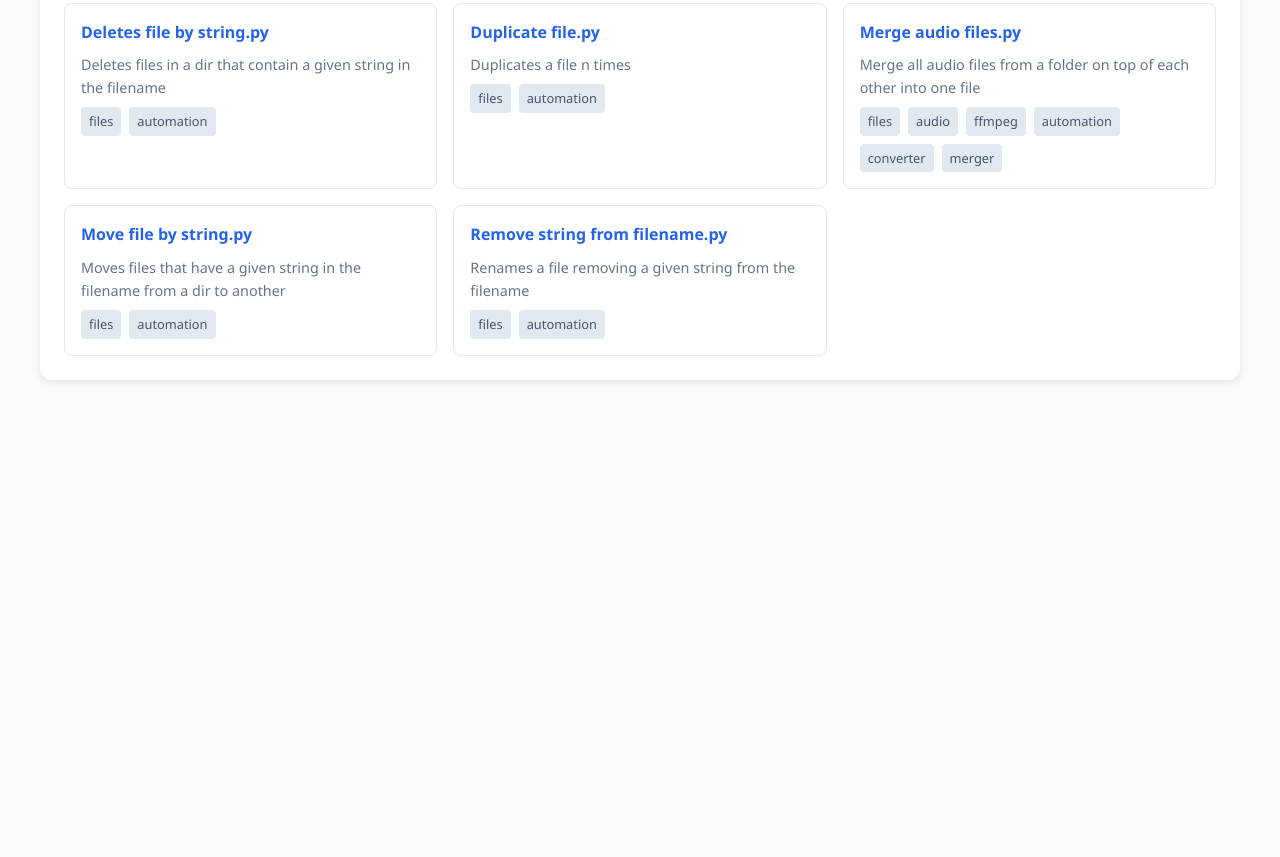
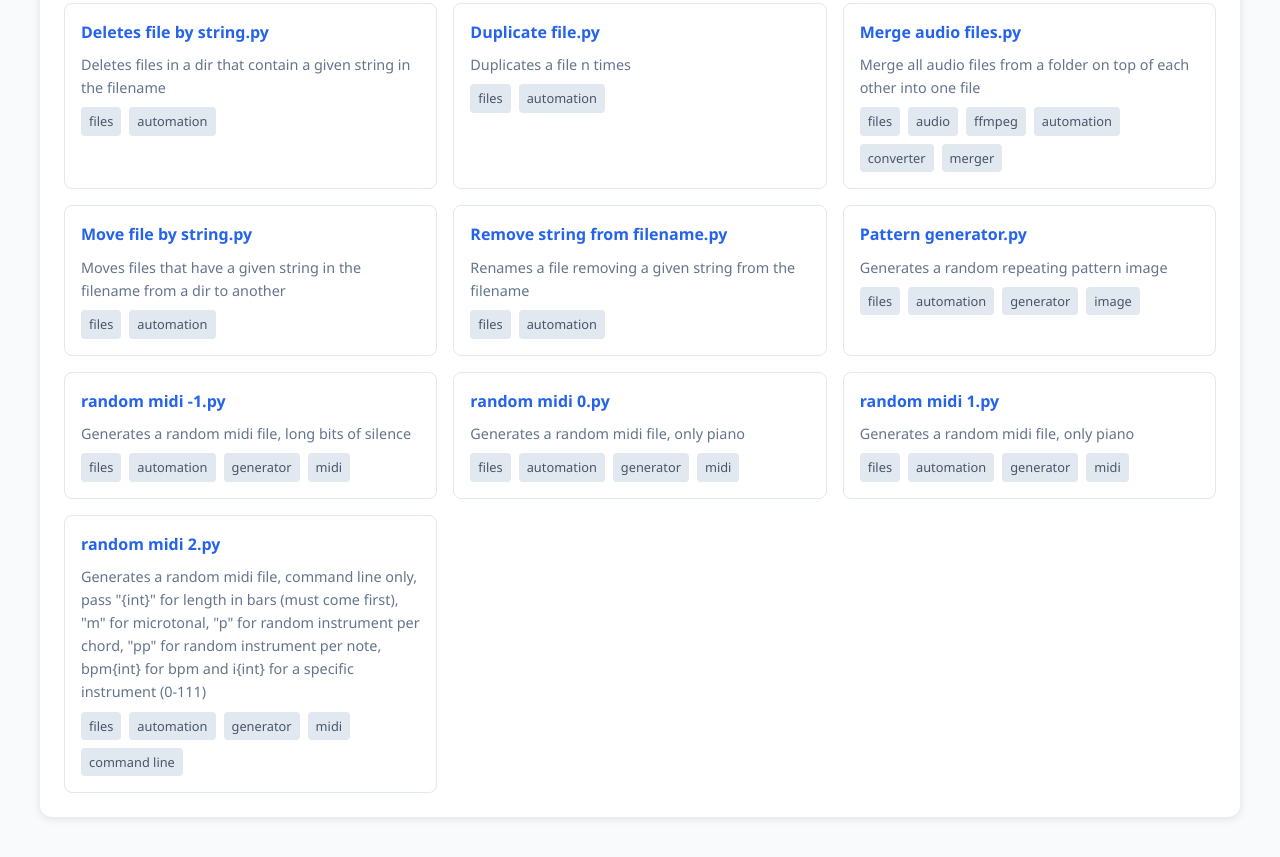
Before and after one commit to jcomicstampa/some-utils, a plain HTML site: page index.html in a window 1280 px wide. Shown: the part 752-1609 px from the top of the page. Before the commit the page ends 1196 px from the top, so only its background shows below. Drawn offline with Linux system fonts and the light colour scheme.

Commit message:
Update index.html

```diff
--- a/index.html
+++ b/index.html
@@ -206,6 +206,38 @@
                         description: "Renames a file removing a given string from the filename",
                         tags: ["files", "automation"]
                     },
+                    {
+                        title: "Pattern generator.py",
+                        url: "https://jcomicstampa.github.io/some-utils/Pattern generator.py",
+                        description: "Generates a random repeating pattern image",
+                        tags: ["files", "automation", "generator", "image"]
+                    },
+                    {
+                        title: "random midi -1.py",
+                        url: "https://jcomicstampa.github.io/some-utils/random midi -1.py",
+                        description: "Generates a random midi file, long bits of silence",
+                        tags: ["files", "automation", "generator", "midi"]
+                    },
+                    {
+                        title: "random midi 0.py",
+                        url: "https://jcomicstampa.github.io/some-utils/random midi 0.py",
+                        description: "Generates a random midi file, only piano",
+                        tags: ["files", "automation", "generator", "midi"]
+                    },
+                    {
+                        title: "random midi 1.py",
+                        url: "https://jcomicstampa.github.io/some-utils/random midi 1.py",
+                        description: "Generates a random midi file, only piano",
+                        tags: ["files", "automation", "generator", "midi"]
+                    },
+                    {
+                        title: "random midi 2.py",
+                        url: "https://jcomicstampa.github.io/some-utils/random midi 2.py",
+                        description: "Generates a random midi file, command line only, pass \"{int}\" for length in bars \
+                        (must come first), \"m\" for microtonal, \"p\" for random instrument per chord, \
+                        \"pp\" for random instrument per note, bpm{int} for bpm and i{int} for a specific instrument (0-111)",
+                        tags: ["files", "automation", "generator", "midi", "command line"]
+                    },
                 ]
             },
             // Add new categories here
```
